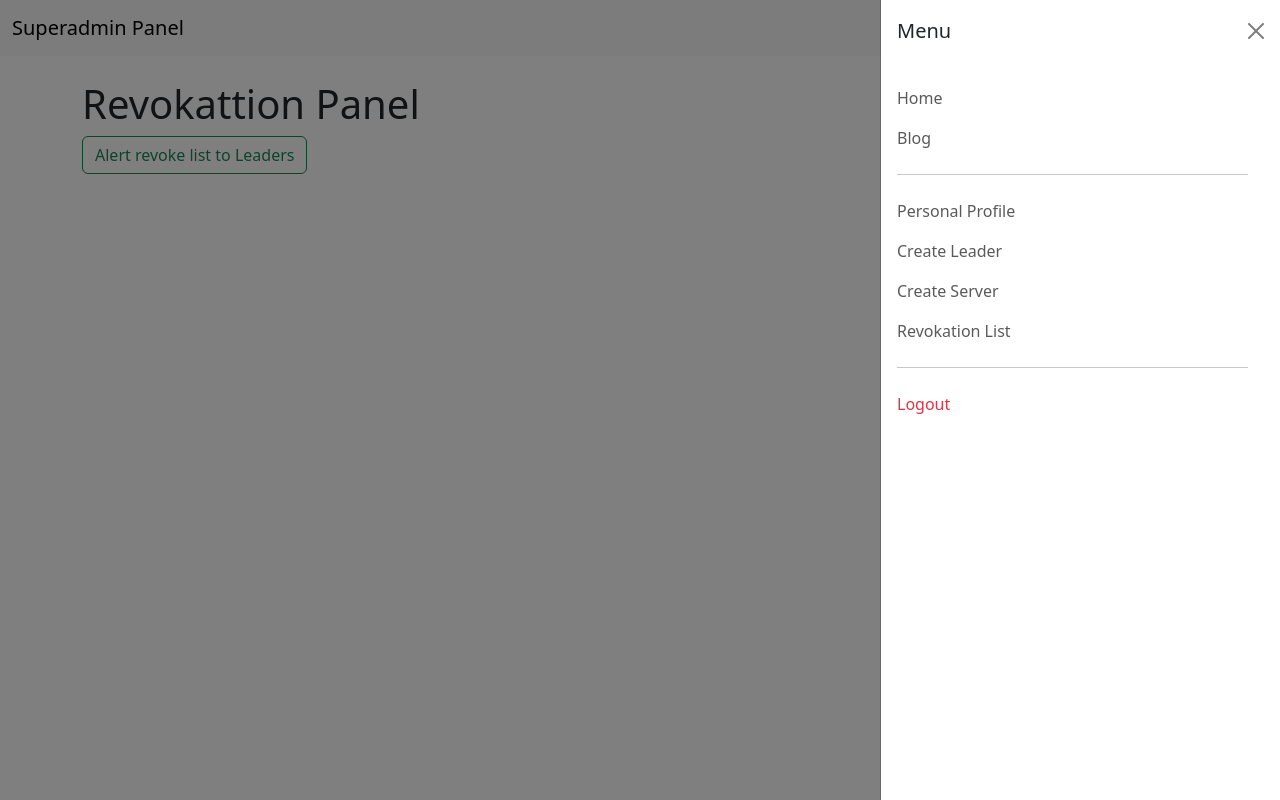
After one commit to elephantishash/ovpn, a Django app: template superadmin/templates/superadmin/revoke_list.html in a window 1280 px wide, after a click that opens the changed part. The commit adds this page. Run offline with Django 4.2, Linux system fonts and the light colour scheme; the template is opened without the code that fills it, so the values that code supplies are empty.

Commit message:
add revokation alert for leaders

```diff
--- a/revoke.py
+++ b/revoke.py
@@ -5,6 +5,7 @@ import os
 from account.models import Profile, Account, Action, Server
 from django.contrib.auth.models import User
 from django.shortcuts import render, get_object_or_404
+from keys import telegram_bot_token
 
 def revoke_by_user(username):
     user = get_object_or_404(User, username=username)
--- a/superadmin/templates/superadmin/base.html
+++ b/superadmin/templates/superadmin/base.html
@@ -42,6 +42,9 @@
               <li class="nav-item">
                 <a class="nav-link" href="{% url 'superadmin:server_creation' %}">Create Server</a>
               </li>
+              <li class="nav-item">
+                <a class="nav-link" href="{% url 'superadmin:revoke_list' %}">Revokation List</a>
+              </li>
               <!--<li class="nav-item dropdown">
                 <a class="nav-link dropdown-toggle" href="#" role="button" data-bs-toggle="dropdown" aria-expanded="false">
                   Creation
--- /dev/null
+++ b/superadmin/templates/superadmin/revoke_list.html
@@ -0,0 +1,33 @@
+{% extends 'superadmin/base.html' %}
+{% load filtertags %}
+{% block content %}
+
+<h1>Revokattion Panel</h1>
+<div>
+  <a href="{% url 'superadmin:revoke_alert' %}" class="btn btn-outline-success">Alert revoke list to Leaders</a>
+</div>
+<br>
+<div class="accordion" id="accordionFlushExample">
+  {% for leader in leaders %}
+    <div class="accordion-item">
+      <h2 class="accordion-header">
+        <button class="accordion-button collapsed" type="button" data-bs-toggle="collapse" data-bs-target="#flush-collapseOne" aria-expanded="false" aria-controls="flush-collapseOne">
+          {{ leader }}
+        </button>
+      </h2>
+      <div id="flush-collapseOne" class="accordion-collapse collapse" data-bs-parent="#accordionFlushExample">
+        <div class="accordion-body">
+          <div><i class="text-secondary text-start">Ended Accounts:</i></div><br>
+          <ul class="list-group list-group-flush">
+            {% for account in revoke_dict|get_item:leader %}
+              <li class="list-group-item"><a class="text-decoration-none link-success" href="#">{{ account }}</a></li>
+            {% endfor %}
+          </ul>
+        </div>
+      </div>
+    </div>
+  {% endfor %}
+</div>
+
+
+{% endblock %}
--- a/superadmin/templates/superadmin/server.html
+++ b/superadmin/templates/superadmin/server.html
@@ -16,4 +16,8 @@
 		{% endfor %}
 	</ul>
 
+{% for leader in context %}
+	{{ leader }}
+{% endfor %}
+
 {% endblock %}
--- a/superadmin/urls.py
+++ b/superadmin/urls.py
@@ -18,6 +18,8 @@ urlpatterns = [
     path('create_profile/', views.create_profile, name='create_profile'),
     path('server_creation/', views.server_creation, name='server_creation'),
     path('create_server/', views.create_server, name='create_server'),
+    path('revoke_list/', views.revoke_list, name='revoke_list'),
     path('test/', views.test, name='test'),
     path('reverse_ssh_status/<int:server_id>', views.reverse_ssh_status, name='reverse_ssh_status'),
+    path('revoke_alert/', views.revoke_alert, name="revoke_alert"),
 ]
```
Also changed, not shown: superadmin/templates/superadmin/login.html (added, +25 -0 lines), superadmin/templatetags/filtertags.py (added, +7 -0 lines), superadmin/views.py (+23 -0 lines), superadmin/templatetags/__init__.py (added).
